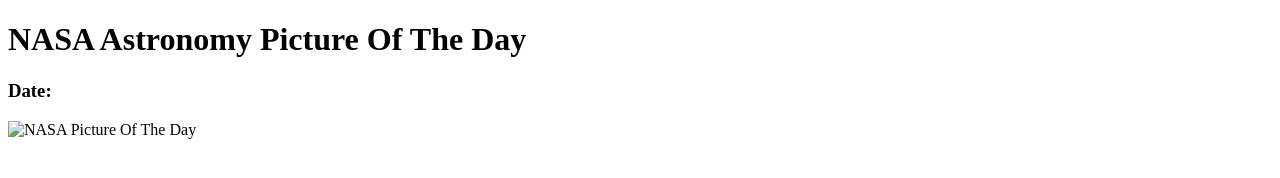
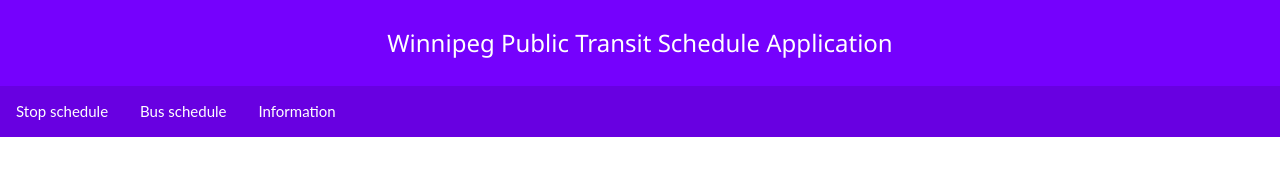
Before and after one commit to JayedRafiProjects/wpg-public-transit, a plain HTML site: page index.html in a window 1280 px wide. Drawn offline with Linux system fonts and the light colour scheme; no server answers.

Commit message:
Update index.html

```diff
--- a/index.html
+++ b/index.html
@@ -1,7 +1,30 @@
 <!doctype html>
-<script src="StopSystem.js"></script>
-<h1>NASA Astronomy Picture Of The Day</h1>
-<h2 id="title"></h2>
-<h3>Date: <span id="date"></span></h3>
-<img id="pic" src="" alt="NASA Picture Of The Day" width="100%">
-<p id="explanation"></p>
+<html>
+<head>
+	<meta charset="utf-8">
+	<title>WPG Public Transit Schedule</title>
+	<link rel="stylesheet" href="main.css">
+	<script src="StopSystem.js"></script>
+	<link rel="preconnect" href="https://fonts.googleapis.com">
+	<meta name="viewport" content="width=device-width, initial-scale=1">
+	<link rel="stylesheet" href="w3pro.css">
+	<link rel="icon" href="assets/project-logo.png">
+</head>
+<body>
+	<div class="title">
+	<h3>Winnipeg Public Transit Schedule Application</h3>
+	</div>
+	<ul class="menu">
+	<li class="menu-item"><a href="">Stop schedule</a></li>
+	<li class="menu-item"><a href="">Bus schedule</a></li>
+	<li class="menu-item"><a href="">Information</a></li>
+	</ul>
+
+	<section class="">
+	<h3 id="stop"></h3>
+	</section>
+
+
+
+</body>
+</html>
```
